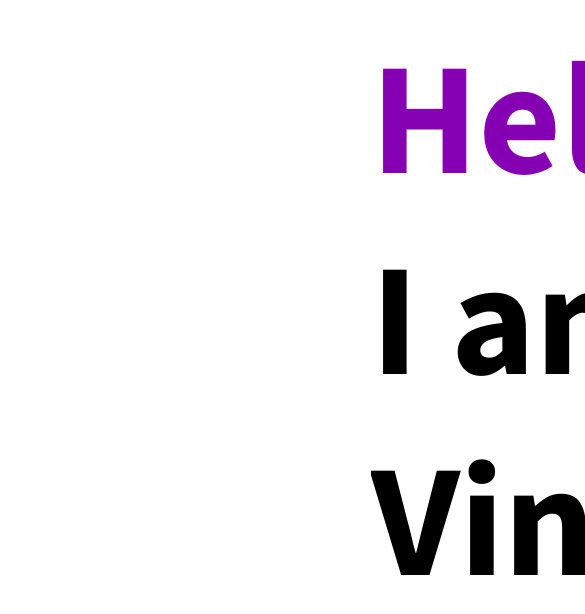
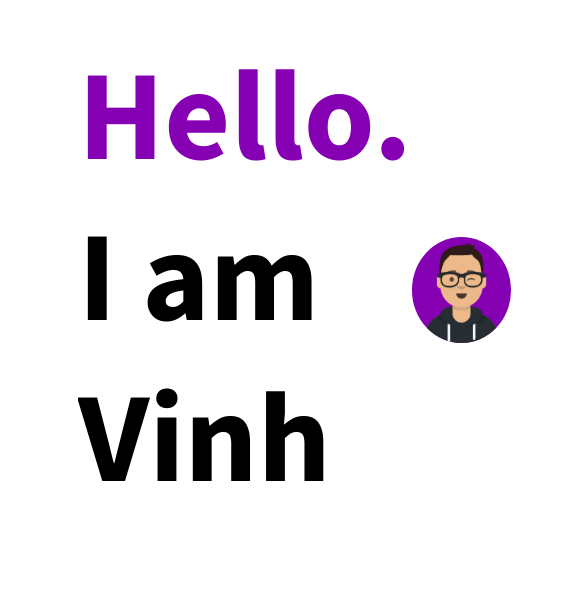
Before and after one commit to vinhbt241/my-portfolio-website, a React (Create React App) app: page / in a window 390 px wide. Shown: the part 132-746 px from the top of the page, 585 px wide, since content can reach past the window. Built offline with nearby package versions, Linux system fonts and the light colour scheme.

Commit message:
make website more responsive

```diff
--- a/src/styles/App.css
+++ b/src/styles/App.css
@@ -28,19 +28,22 @@ body {
 
   display: flex;
   align-items: center;
-  justify-content: space-between;
-  padding-right: 15vw;
+
 }
 
 .avatar {
   border-radius: 50%;
   background-color: #8600b3;
+  width: 27vw;
+  height: 27vw;
+
+  margin-right: 15vw;
+  margin-left: auto;
 }
 
 .LinkContainer {
   width: fit-content;
   margin-left: 25rem;
-
   font-size: 10em;
   font-family: 'Source Sans Pro Bold';
 
@@ -255,3 +258,11 @@ body {
   border: none;
   font-family: inherit;
 }
+
+@media only screen and (max-width: 1400px) {
+  .LinkContainer {
+    font-size: 8em;
+    margin-left: 20vw;
+    height: 61vh;
+  }
+}
```
